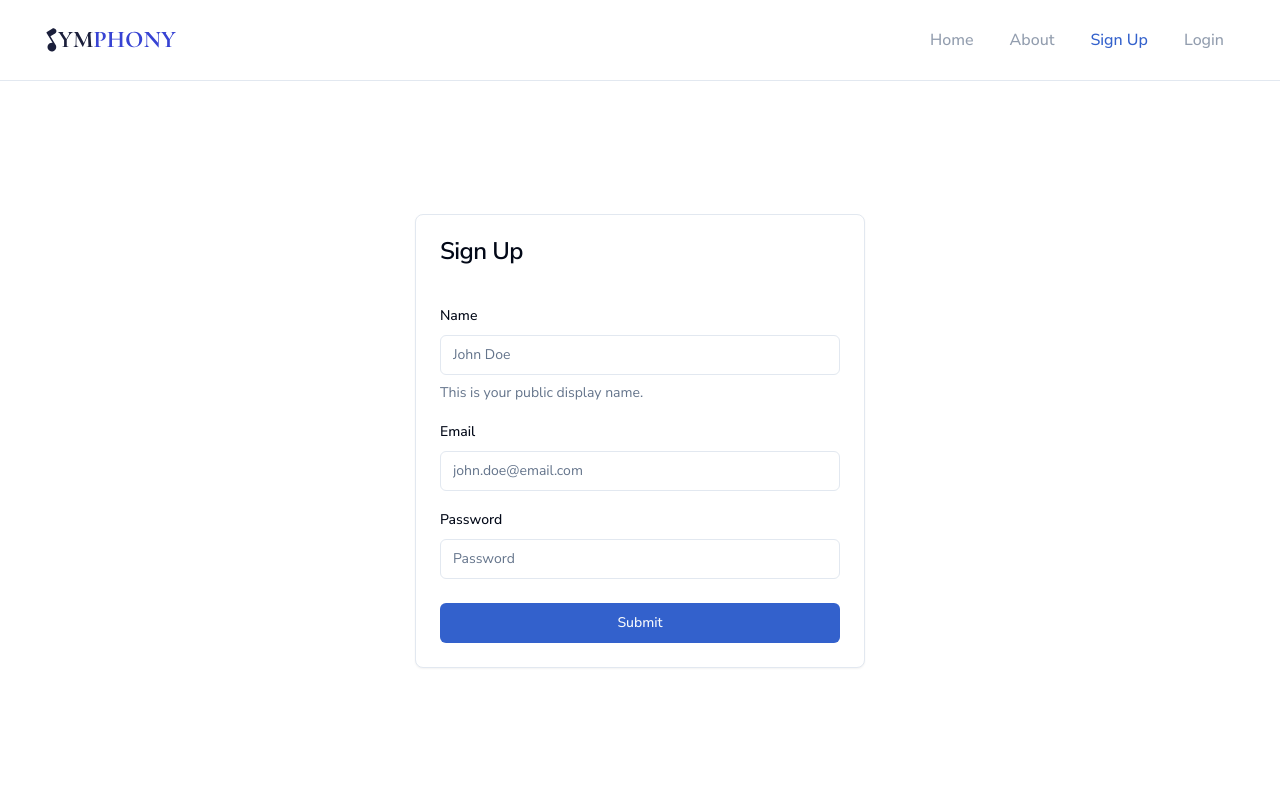
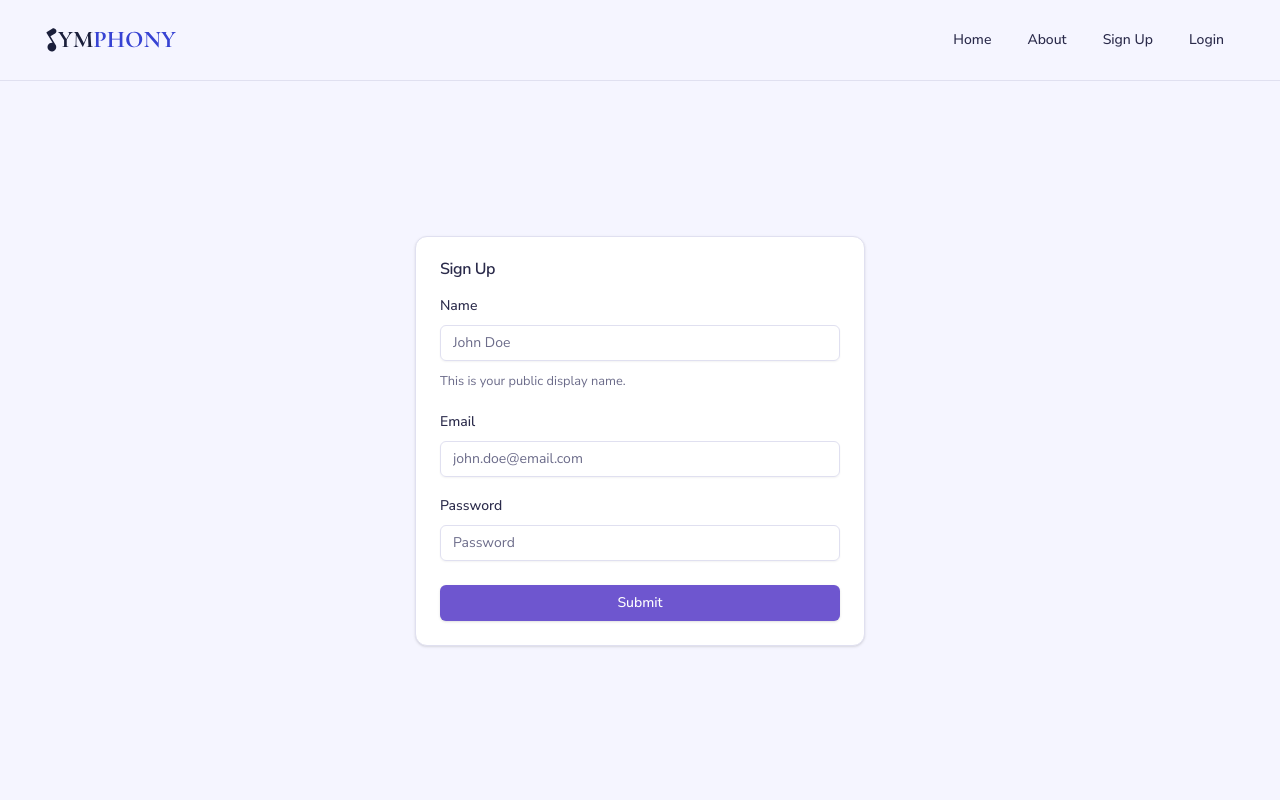
Before and after one commit to rielAsh24/Share-Your-Music, a Next.js app in the folder frontend/: page /apply in a window 1280 px wide. Shown: the top 800 px of the page. Built offline with nearby package versions, Linux system fonts and the light colour scheme; no server answers.

Commit message:
feat: new shadcn theme added

```diff
--- a/frontend/src/components/ui/button.tsx
+++ b/frontend/src/components/ui/button.tsx
@@ -5,25 +5,26 @@ import { cva, type VariantProps } from "class-variance-authority"
 import { cn } from "@/lib/utils"
 
 const buttonVariants = cva(
-  "inline-flex items-center justify-center whitespace-nowrap rounded-md text-sm font-medium ring-offset-background transition-colors focus-visible:outline-none focus-visible:ring-2 focus-visible:ring-ring focus-visible:ring-offset-2 disabled:pointer-events-none disabled:opacity-50",
+  "inline-flex items-center justify-center gap-2 whitespace-nowrap rounded-md text-sm font-medium transition-colors focus-visible:outline-none focus-visible:ring-1 focus-visible:ring-ring disabled:pointer-events-none disabled:opacity-50 [&_svg]:pointer-events-none [&_svg]:size-4 [&_svg]:shrink-0",
   {
     variants: {
       variant: {
-        default: "bg-primary text-primary-foreground hover:bg-primary/90",
+        default:
+          "bg-primary text-primary-foreground shadow hover:bg-primary/90",
         destructive:
-          "bg-destructive text-destructive-foreground hover:bg-destructive/90",
+          "bg-destructive text-destructive-foreground shadow-sm hover:bg-destructive/90",
         outline:
-          "border border-input bg-background hover:bg-accent hover:text-accent-foreground",
+          "border border-input bg-background shadow-sm hover:bg-accent hover:text-accent-foreground",
         secondary:
-          "bg-secondary text-secondary-foreground hover:bg-secondary/80",
+          "bg-secondary text-secondary-foreground shadow-sm hover:bg-secondary/80",
         ghost: "hover:bg-accent hover:text-accent-foreground",
         link: "text-primary underline-offset-4 hover:underline",
       },
       size: {
-        default: "h-10 px-4 py-2",
-        sm: "h-9 rounded-md px-3",
-        lg: "h-11 rounded-md px-8",
-        icon: "h-10 w-10",
+        default: "h-9 px-4 py-2",
+        sm: "h-8 rounded-md px-3 text-xs",
+        lg: "h-10 rounded-md px-8",
+        icon: "h-9 w-9",
       },
     },
     defaultVariants: {
--- a/frontend/src/components/ui/card.tsx
+++ b/frontend/src/components/ui/card.tsx
@@ -1,6 +1,6 @@
-import * as React from "react";
+import * as React from "react"
 
-import { cn } from "@/lib/utils";
+import { cn } from "@/lib/utils"
 
 const Card = React.forwardRef<
   HTMLDivElement,
@@ -9,13 +9,13 @@ const Card = React.forwardRef<
   <div
     ref={ref}
     className={cn(
-      "rounded-lg border bg-card text-card-foreground shadow-sm",
-      className,
+      "rounded-xl border bg-card text-card-foreground shadow",
+      className
     )}
     {...props}
   />
-));
-Card.displayName = "Card";
+))
+Card.displayName = "Card"
 
 const CardHeader = React.forwardRef<
   HTMLDivElement,
@@ -26,43 +26,40 @@ const CardHeader = React.forwardRef<
     className={cn("flex flex-col space-y-1.5 p-6", className)}
     {...props}
   />
-));
-CardHeader.displayName = "CardHeader";
+))
+CardHeader.displayName = "CardHeader"
 
 const CardTitle = React.forwardRef<
-  HTMLParagraphElement,
-  React.HTMLAttributes<HTMLHeadingElement>
+  HTMLDivElement,
+  React.HTMLAttributes<HTMLDivElement>
 >(({ className, ...props }, ref) => (
-  <h3
+  <div
     ref={ref}
-    className={cn(
-      "text-2xl font-semibold leading-none tracking-tight",
-      className,
-    )}
+    className={cn("font-semibold leading-none tracking-tight", className)}
     {...props}
   />
-));
-CardTitle.displayName = "CardTitle";
+))
+CardTitle.displayName = "CardTitle"
 
 const CardDescription = React.forwardRef<
-  HTMLParagraphElement,
-  React.HTMLAttributes<HTMLParagraphElement>
+  HTMLDivElement,
+  React.HTMLAttributes<HTMLDivElement>
 >(({ className, ...props }, ref) => (
-  <p
+  <div
     ref={ref}
     className={cn("text-sm text-muted-foreground", className)}
     {...props}
   />
-));
-CardDescription.displayName = "CardDescription";
+))
+CardDescription.displayName = "CardDescription"
 
 const CardContent = React.forwardRef<
   HTMLDivElement,
   React.HTMLAttributes<HTMLDivElement>
 >(({ className, ...props }, ref) => (
-  <div ref={ref} className={cn("p-6", className)} {...props} />
-));
-CardContent.displayName = "CardContent";
+  <div ref={ref} className={cn("p-6 pt-0", className)} {...props} />
+))
+CardContent.displayName = "CardContent"
 
 const CardFooter = React.forwardRef<
   HTMLDivElement,
@@ -70,17 +67,10 @@ const CardFooter = React.forwardRef<
 >(({ className, ...props }, ref) => (
   <div
     ref={ref}
-    className={cn("flex items-center p-6", className)}
+    className={cn("flex items-center p-6 pt-0", className)}
     {...props}
   />
-));
-CardFooter.displayName = "CardFooter";
+))
+CardFooter.displayName = "CardFooter"
 
-export {
-  Card,
-  CardHeader,
-  CardFooter,
-  CardTitle,
-  CardDescription,
-  CardContent,
-};
+export { Card, CardHeader, CardFooter, CardTitle, CardDescription, CardContent }
--- a/frontend/src/components/ui/form.tsx
+++ b/frontend/src/components/ui/form.tsx
@@ -1,13 +1,15 @@
+"use client"
+
 import * as React from "react"
 import * as LabelPrimitive from "@radix-ui/react-label"
 import { Slot } from "@radix-ui/react-slot"
 import {
   Controller,
-  ControllerProps,
-  FieldPath,
-  FieldValues,
   FormProvider,
   useFormContext,
+  type ControllerProps,
+  type FieldPath,
+  type FieldValues,
 } from "react-hook-form"
 
 import { cn } from "@/lib/utils"
@@ -133,7 +135,7 @@ const FormDescription = React.forwardRef<
     <p
       ref={ref}
       id={formDescriptionId}
-      className={cn("text-sm text-muted-foreground", className)}
+      className={cn("text-[0.8rem] text-muted-foreground", className)}
       {...props}
     />
   )
@@ -145,7 +147,7 @@ const FormMessage = React.forwardRef<
   React.HTMLAttributes<HTMLParagraphElement>
 >(({ className, children, ...props }, ref) => {
   const { error, formMessageId } = useFormField()
-  const body = error ? String(error?.message) : children
+  const body = error ? String(error?.message ?? "") : children
 
   if (!body) {
     return null
@@ -155,7 +157,7 @@ const FormMessage = React.forwardRef<
     <p
       ref={ref}
       id={formMessageId}
-      className={cn("text-sm font-medium text-destructive", className)}
+      className={cn("text-[0.8rem] font-medium text-destructive", className)}
       {...props}
     >
       {body}
--- a/frontend/src/components/ui/input.tsx
+++ b/frontend/src/components/ui/input.tsx
@@ -2,16 +2,13 @@ import * as React from "react"
 
 import { cn } from "@/lib/utils"
 
-export interface InputProps
-  extends React.InputHTMLAttributes<HTMLInputElement> {}
-
-const Input = React.forwardRef<HTMLInputElement, InputProps>(
+const Input = React.forwardRef<HTMLInputElement, React.ComponentProps<"input">>(
   ({ className, type, ...props }, ref) => {
     return (
       <input
         type={type}
         className={cn(
-          "flex h-10 w-full rounded-md border border-input bg-background px-3 py-2 text-sm ring-offset-background file:border-0 file:bg-transparent file:text-sm file:font-medium placeholder:text-muted-foreground focus-visible:outline-none focus-visible:ring-2 focus-visible:ring-ring focus-visible:ring-offset-2 disabled:cursor-not-allowed disabled:opacity-50",
+          "flex h-9 w-full rounded-md border border-input bg-transparent px-3 py-1 text-base shadow-sm transition-colors file:border-0 file:bg-transparent file:text-sm file:font-medium file:text-foreground placeholder:text-muted-foreground focus-visible:outline-none focus-visible:ring-1 focus-visible:ring-ring disabled:cursor-not-allowed disabled:opacity-50 md:text-sm",
           className
         )}
         ref={ref}
--- a/frontend/src/components/ui/skeleton.tsx
+++ b/frontend/src/components/ui/skeleton.tsx
@@ -6,7 +6,7 @@ function Skeleton({
 }: React.HTMLAttributes<HTMLDivElement>) {
   return (
     <div
-      className={cn("animate-pulse rounded-md bg-muted", className)}
+      className={cn("animate-pulse rounded-md bg-primary/10", className)}
       {...props}
     />
   )
--- a/frontend/src/components/ui/tooltip.tsx
+++ b/frontend/src/components/ui/tooltip.tsx
@@ -15,15 +15,17 @@ const TooltipContent = React.forwardRef<
   React.ElementRef<typeof TooltipPrimitive.Content>,
   React.ComponentPropsWithoutRef<typeof TooltipPrimitive.Content>
 >(({ className, sideOffset = 4, ...props }, ref) => (
+  <TooltipPrimitive.Portal>
     <TooltipPrimitive.Content
       ref={ref}
       sideOffset={sideOffset}
       className={cn(
-      "z-50 overflow-hidden rounded-md border bg-popover px-3 py-1.5 text-sm text-popover-foreground shadow-md animate-in fade-in-0 zoom-in-95 data-[state=closed]:animate-out data-[state=closed]:fade-out-0 data-[state=closed]:zoom-out-95 data-[side=bottom]:slide-in-from-top-2 data-[side=left]:slide-in-from-right-2 data-[side=right]:slide-in-from-left-2 data-[side=top]:slide-in-from-bottom-2",
+        "z-50 overflow-hidden rounded-md bg-primary px-3 py-1.5 text-xs text-primary-foreground animate-in fade-in-0 zoom-in-95 data-[state=closed]:animate-out data-[state=closed]:fade-out-0 data-[state=closed]:zoom-out-95 data-[side=bottom]:slide-in-from-top-2 data-[side=left]:slide-in-from-right-2 data-[side=right]:slide-in-from-left-2 data-[side=top]:slide-in-from-bottom-2 origin-[--radix-tooltip-content-transform-origin]",
         className
       )}
       {...props}
     />
+  </TooltipPrimitive.Portal>
 ))
 TooltipContent.displayName = TooltipPrimitive.Content.displayName
 
--- a/frontend/src/styles/global.css
+++ b/frontend/src/styles/global.css
@@ -9,60 +9,128 @@ body,
 
 @layer base {
   :root {
-    --background: 0 0% 100%;
-    --foreground: 222.2 84% 4.9%;
-    --card: 0 0% 100%;
-    --card-foreground: 222.2 84% 4.9%;
-    --popover: 0 0% 100%;
-    --popover-foreground: 222.2 84% 4.9%;
-
-    --primary: 222 60% 50%;
-
-    --primary-foreground: 210 40% 98%;
-
-    --secondary: 222 69% 74%;
-
-    --secondary-foreground: 222.2 47.4% 11.2%;
-    --muted: 210 40% 96.1%;
-    --muted-foreground: 215.4 16.3% 46.9%;
-    --accent: 210 40% 96.1%;
-    --accent-foreground: 222.2 47.4% 11.2%;
-    --destructive: 360 80% 55%;
-    --destructive-foreground: 210 40% 98%;
-    --border: 214.3 31.8% 91.4%;
-    --input: 214.3 31.8% 91.4%;
-
-    --ring: 222 60% 50%;
-
+    --background: oklch(0.9730 0.0133 286.1503);
+    --foreground: oklch(0.3015 0.0572 282.4176);
+    --card: oklch(1.0000 0 0);
+    --card-foreground: oklch(0.3015 0.0572 282.4176);
+    --popover: oklch(1.0000 0 0);
+    --popover-foreground: oklch(0.3015 0.0572 282.4176);
+    --primary: oklch(0.5417 0.1790 288.0332);
+    --primary-foreground: oklch(1.0000 0 0);
+    --secondary: oklch(0.9174 0.0435 292.6901);
+    --secondary-foreground: oklch(0.4143 0.1039 288.1742);
+    --muted: oklch(0.9580 0.0133 286.1454);
+    --muted-foreground: oklch(0.5426 0.0465 284.7435);
+    --accent: oklch(0.9221 0.0373 262.1410);
+    --accent-foreground: oklch(0.3015 0.0572 282.4176);
+    --destructive: oklch(0.6861 0.2061 14.9941);
+    --destructive-foreground: oklch(1.0000 0 0);
+    --border: oklch(0.9115 0.0216 285.9625);
+    --input: oklch(0.9115 0.0216 285.9625);
+    --ring: oklch(0.5417 0.1790 288.0332);
+    --chart-1: oklch(0.5417 0.1790 288.0332);
+    --chart-2: oklch(0.7042 0.1602 288.9880);
+    --chart-3: oklch(0.5679 0.2113 276.7065);
+    --chart-4: oklch(0.6356 0.1922 281.8054);
+    --chart-5: oklch(0.4509 0.1758 279.3838);
+    --sidebar: oklch(0.9580 0.0133 286.1454);
+    --sidebar-foreground: oklch(0.3015 0.0572 282.4176);
+    --sidebar-primary: oklch(0.5417 0.1790 288.0332);
+    --sidebar-primary-foreground: oklch(1.0000 0 0);
+    --sidebar-accent: oklch(0.9221 0.0373 262.1410);
+    --sidebar-accent-foreground: oklch(0.3015 0.0572 282.4176);
+    --sidebar-border: oklch(0.9115 0.0216 285.9625);
+    --sidebar-ring: oklch(0.5417 0.1790 288.0332);
+    --font-sans: Inter, sans-serif;
+    --font-serif: Georgia, serif;
+    --font-mono: JetBrains Mono, monospace;
     --radius: 0.5rem;
+    --shadow-2xs: 0px 4px 10px 0px hsl(240 30% 25% / 0.06);
+    --shadow-xs: 0px 4px 10px 0px hsl(240 30% 25% / 0.06);
+    --shadow-sm: 0px 4px 10px 0px hsl(240 30% 25% / 0.12), 0px 1px 2px -1px hsl(240 30% 25% / 0.12);
+    --shadow: 0px 4px 10px 0px hsl(240 30% 25% / 0.12), 0px 1px 2px -1px hsl(240 30% 25% / 0.12);
+    --shadow-md: 0px 4px 10px 0px hsl(240 30% 25% / 0.12), 0px 2px 4px -1px hsl(240 30% 25% / 0.12);
+    --shadow-lg: 0px 4px 10px 0px hsl(240 30% 25% / 0.12), 0px 4px 6px -1px hsl(240 30% 25% / 0.12);
+    --shadow-xl: 0px 4px 10px 0px hsl(240 30% 25% / 0.12), 0px 8px 10px -1px hsl(240 30% 25% / 0.12);
+    --shadow-2xl: 0px 4px 10px 0px hsl(240 30% 25% / 0.30);
+    --tracking-normal: 0em;
+    --spacing: 0.25rem;
+    --shadow-color: hsl(240 30% 25%);
+    --shadow-opacity: 0.12;
+    --shadow-blur: 10px;
+    --shadow-spread: 0px;
+    --shadow-offset-x: 0px;
+    --shadow-offset-y: 4px;
+    --letter-spacing: 0em;
   }
 
   .dark {
-    --background: 222.2 84% 4.9%;
-    --foreground: 210 40% 98%;
-    --card: 222.2 84% 4.9%;
-    --card-foreground: 210 40% 98%;
-    --popover: 222.2 84% 4.9%;
-    --popover-foreground: 210 40% 98%;
-
-    --primary: 222 60% 50%;
-
-    --primary-foreground: 222.2 47.4% 11.2%;
-
-    --secondary: 222 68% 26%;
-
-    --secondary-foreground: 210 40% 98%;
-    --muted: 217.2 32.6% 17.5%;
-    --muted-foreground: 215 20.2% 65.1%;
-    --accent: 217.2 32.6% 17.5%;
-    --accent-foreground: 210 40% 98%;
-    --destructive: 0 62.8% 30.6%;
-    --destructive-foreground: 210 40% 98%;
-
-    --border: 217.2 32.6% 17.5%;
-    --input: 217.2 32.6% 17.5%;
-
-    --ring: 212.7 26.8% 83.9;
+    --background: oklch(0.1743 0.0227 283.7998);
+    --foreground: oklch(0.9185 0.0257 285.8834);
+    --card: oklch(0.2284 0.0384 282.9324);
+    --card-foreground: oklch(0.9185 0.0257 285.8834);
+    --popover: oklch(0.2284 0.0384 282.9324);
+    --popover-foreground: oklch(0.9185 0.0257 285.8834);
+    --primary: oklch(0.7162 0.1597 290.3962);
+    --primary-foreground: oklch(0.1743 0.0227 283.7998);
+    --secondary: oklch(0.3139 0.0736 283.4591);
+    --secondary-foreground: oklch(0.8367 0.0849 285.9111);
+    --muted: oklch(0.2710 0.0621 281.4377);
+    --muted-foreground: oklch(0.7166 0.0462 285.1741);
+    --accent: oklch(0.3354 0.0828 280.9705);
+    --accent-foreground: oklch(0.9185 0.0257 285.8834);
+    --destructive: oklch(0.6861 0.2061 14.9941);
+    --destructive-foreground: oklch(1.0000 0 0);
+    --border: oklch(0.3261 0.0597 282.5832);
+    --input: oklch(0.3261 0.0597 282.5832);
+    --ring: oklch(0.7162 0.1597 290.3962);
+    --chart-1: oklch(0.7162 0.1597 290.3962);
+    --chart-2: oklch(0.6382 0.1047 274.9117);
+    --chart-3: oklch(0.7482 0.1235 244.7492);
+    --chart-4: oklch(0.7124 0.0977 186.6761);
+    --chart-5: oklch(0.7546 0.1831 346.8124);
+    --sidebar: oklch(0.2284 0.0384 282.9324);
+    --sidebar-foreground: oklch(0.9185 0.0257 285.8834);
+    --sidebar-primary: oklch(0.7162 0.1597 290.3962);
+    --sidebar-primary-foreground: oklch(0.1743 0.0227 283.7998);
+    --sidebar-accent: oklch(0.3354 0.0828 280.9705);
+    --sidebar-accent-foreground: oklch(0.9185 0.0257 285.8834);
+    --sidebar-border: oklch(0.3261 0.0597 282.5832);
+    --sidebar-ring: oklch(0.7162 0.1597 290.3962);
+    --font-sans: Inter, sans-serif;
+    --font-serif: Georgia, serif;
+    --font-mono: JetBrains Mono, monospace;
+    --radius: 0.5rem;
+    --shadow-2xs: 0px 4px 10px 0px hsl(240 30% 25% / 0.06);
+    --shadow-xs: 0px 4px 10px 0px hsl(240 30% 25% / 0.06);
+    --shadow-sm: 0px 4px 10px 0px hsl(240 30% 25% / 0.12), 0px 1px 2px -1px hsl(240 30% 25% / 0.12);
+    --shadow: 0px 4px 10px 0px hsl(240 30% 25% / 0.12), 0px 1px 2px -1px hsl(240 30% 25% / 0.12);
+    --shadow-md: 0px 4px 10px 0px hsl(240 30% 25% / 0.12), 0px 2px 4px -1px hsl(240 30% 25% / 0.12);
+    --shadow-lg: 0px 4px 10px 0px hsl(240 30% 25% / 0.12), 0px 4px 6px -1px hsl(240 30% 25% / 0.12);
+    --shadow-xl: 0px 4px 10px 0px hsl(240 30% 25% / 0.12), 0px 8px 10px -1px hsl(240 30% 25% / 0.12);
+    --shadow-2xl: 0px 4px 10px 0px hsl(240 30% 25% / 0.30);
+    --shadow-color: hsl(240 30% 25%);
+    --shadow-opacity: 0.12;
+    --shadow-blur: 10px;
+    --shadow-spread: 0px;
+    --shadow-offset-x: 0px;
+    --shadow-offset-y: 4px;
+    --letter-spacing: 0em;
+    --spacing: 0.25rem;
+  }
+  .theme {
+    --font-sans: Inter, sans-serif;
+    --font-mono: JetBrains Mono, monospace;
+    --font-serif: Georgia, serif;
+    --radius: 0.5rem;
+    --tracking-tighter: calc(var(--tracking-normal) - 0.05em);
+    --tracking-tight: calc(var(--tracking-normal) - 0.025em);
+    --tracking-wide: calc(var(--tracking-normal) + 0.025em);
+    --tracking-wider: calc(var(--tracking-normal) + 0.05em);
+    --tracking-widest: calc(var(--tracking-normal) + 0.1em);
+  }
+  body {
+    letter-spacing: var(--tracking-normal);
   }
 }
 
@@ -83,3 +151,12 @@ body,
     @apply outline outline-1 outline-black;
   }
 }
+
+@layer base {
+  * {
+    @apply border-border;
+  }
+  body {
+    @apply bg-background text-foreground;
+  }
+}
--- a/frontend/tailwind.config.ts
+++ b/frontend/tailwind.config.ts
@@ -22,38 +22,55 @@ const config = {
     },
     extend: {
       colors: {
-        border: "hsl(var(--border))",
-        input: "hsl(var(--input))",
-        ring: "hsl(var(--ring))",
-        background: "hsl(var(--background))",
-        foreground: "hsl(var(--foreground))",
+        border: "var(--border)",
+        input: "var(--input)",
+        ring: "var(--ring)",
+        background: "var(--background)",
+        foreground: "var(--foreground)",
         primary: {
-          DEFAULT: "hsl(var(--primary))",
-          foreground: "hsl(var(--primary-foreground))",
+          DEFAULT: "var(--primary)",
+          foreground: "var(--primary-foreground)",
         },
         secondary: {
-          DEFAULT: "hsl(var(--secondary))",
-          foreground: "hsl(var(--secondary-foreground))",
+          DEFAULT: "var(--secondary)",
+          foreground: "var(--secondary-foreground)",
         },
         destructive: {
-          DEFAULT: "hsl(var(--destructive))",
-          foreground: "hsl(var(--destructive-foreground))",
+          DEFAULT: "var(--destructive)",
+          foreground: "var(--destructive-foreground)",
         },
         muted: {
-          DEFAULT: "hsl(var(--muted))",
-          foreground: "hsl(var(--muted-foreground))",
+          DEFAULT: "var(--muted)",
+          foreground: "var(--muted-foreground)",
         },
         accent: {
-          DEFAULT: "hsl(var(--accent))",
-          foreground: "hsl(var(--accent-foreground))",
+          DEFAULT: "var(--accent)",
+          foreground: "var(--accent-foreground)",
         },
         popover: {
-          DEFAULT: "hsl(var(--popover))",
-          foreground: "hsl(var(--popover-foreground))",
+          DEFAULT: "var(--popover)",
+          foreground: "var(--popover-foreground)",
         },
         card: {
-          DEFAULT: "hsl(var(--card))",
-          foreground: "hsl(var(--card-foreground))",
+          DEFAULT: "var(--card)",
+          foreground: "var(--card-foreground)",
+        },
+        sidebar: {
+          DEFAULT: "var(--sidebar)",
+          foreground: "var(--sidebar-foreground)",
+          primary: "var(--sidebar-primary)",
+          "primary-foreground": "var(--sidebar-primary-foreground)",
+          accent: "var(--sidebar-accent)",
+          "accent-foreground": "var(--sidebar-accent-foreground)",
+          border: "var(--sidebar-border)",
+          ring: "var(--sidebar-ring)",
+        },
+        chart: {
+          1: "var(--chart-1)",
+          2: "var(--chart-2)",
+          3: "var(--chart-3)",
+          4: "var(--chart-4)",
+          5: "var(--chart-5)",
         },
       },
       borderRadius: {
@@ -61,19 +78,10 @@ const config = {
         md: "calc(var(--radius) - 2px)",
         sm: "calc(var(--radius) - 4px)",
       },
-      keyframes: {
-        "accordion-down": {
-          from: { height: "0" },
-          to: { height: "var(--radix-accordion-content-height)" },
-        },
-        "accordion-up": {
-          from: { height: "var(--radix-accordion-content-height)" },
-          to: { height: "0" },
-        },
-      },
-      animation: {
-        "accordion-down": "accordion-down 0.2s ease-out",
-        "accordion-up": "accordion-up 0.2s ease-out",
+      fontFamily: {
+        sans: ["var(--font-sans)"],
+        serif: ["var(--font-serif)"],
+        mono: ["var(--font-mono)"],
       },
     },
   },
```
Also changed, not shown: frontend/src/components/ui/alert-dialog.tsx (+30 -30 lines), frontend/src/components/ui/navigation-menu.tsx (+4 -4 lines), frontend/src/components/ui/sheet.tsx (+33 -33 lines), frontend/src/components/ui/table.tsx (+5 -2 lines). Lines whose indentation alone changed are shown as unchanged.
